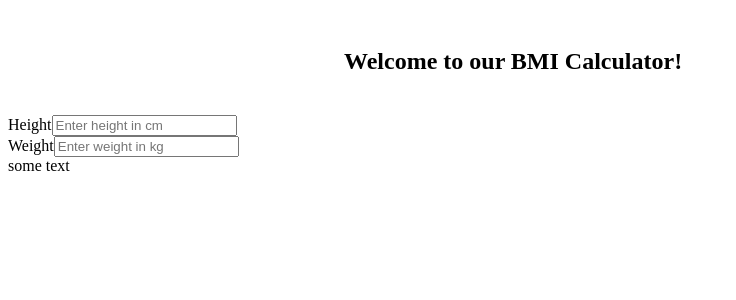
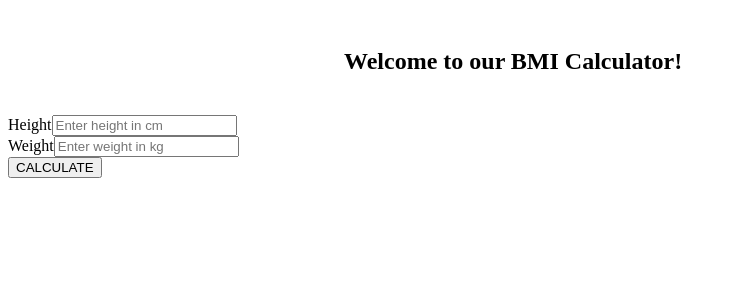
Before and after one commit to peterraymond/bmicalcui, a React (Create React App) app: page / in a window 1280 px wide. Shown: the top 300 px of the page, without its empty margins (0-736 px from the left). Built offline with nearby package versions, Linux system fonts and the light colour scheme.

Commit message:
working version

```diff
--- a/src/App.js
+++ b/src/App.js
@@ -2,6 +2,7 @@ import React, { useState } from "react";
 
 import TextInput from "./components/TextInput";
 import Button from "./components/Button";
+
 
 const App = () => {
   const [weight, setWeight] = useState();
@@ -69,9 +70,7 @@ const App = () => {
         />
 
       </div>
-      <div className="row">
-        some text
-      </div>
+
 
       <div className="row">
         <Button label="CALCULATE" onClick={computeBmi} />
--- a/src/components/Button.js
+++ b/src/components/Button.js
@@ -1,11 +1,7 @@
-import React from 'react';
+import React from "react";
 
-class Button extends React.Component {
-    render() {
-        return(
-            <div></div>
-        )
-    }
-}
+const Button = (props) => {
+  return <button onClick={props.onClick}>{props.label}</button>;
+};
 
 export default Button;
```
Also changed, not shown: src/components/Test.js (added, +7 -0 lines).
